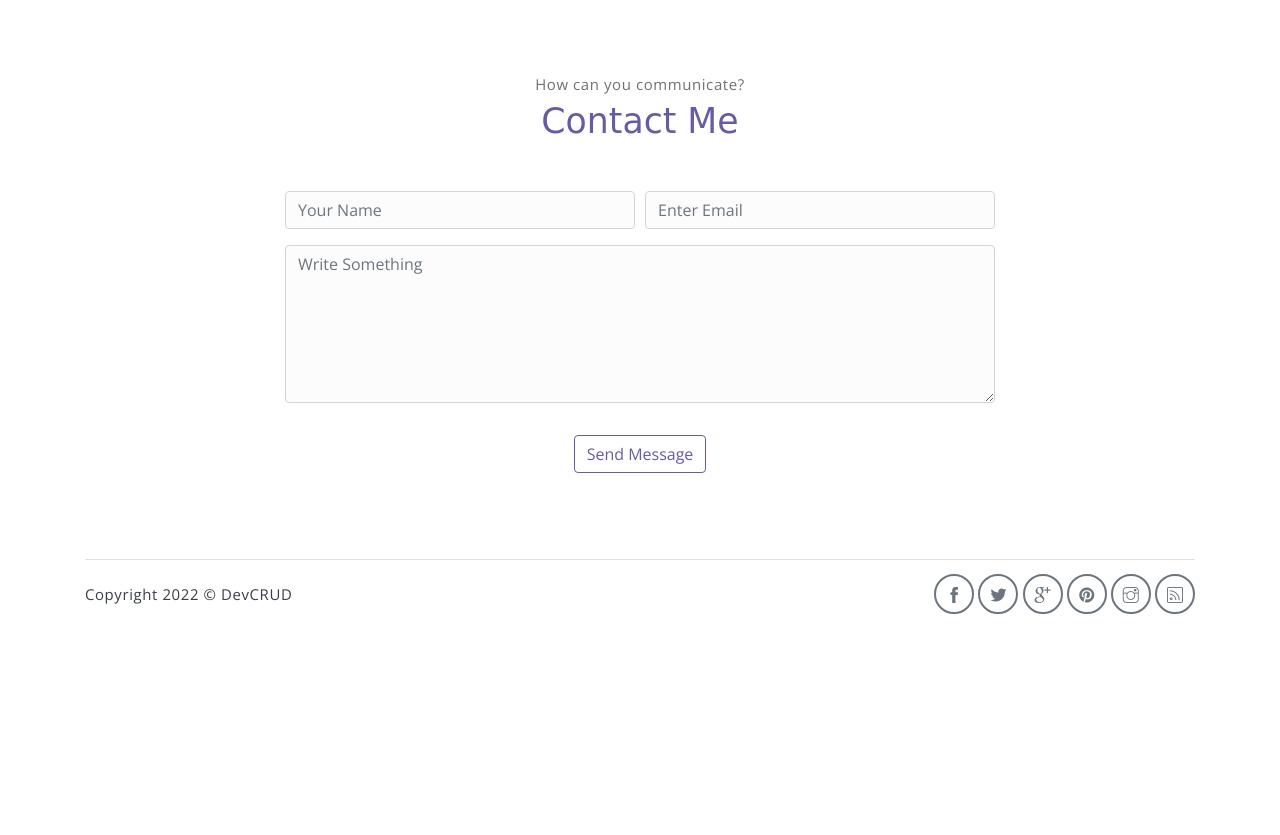
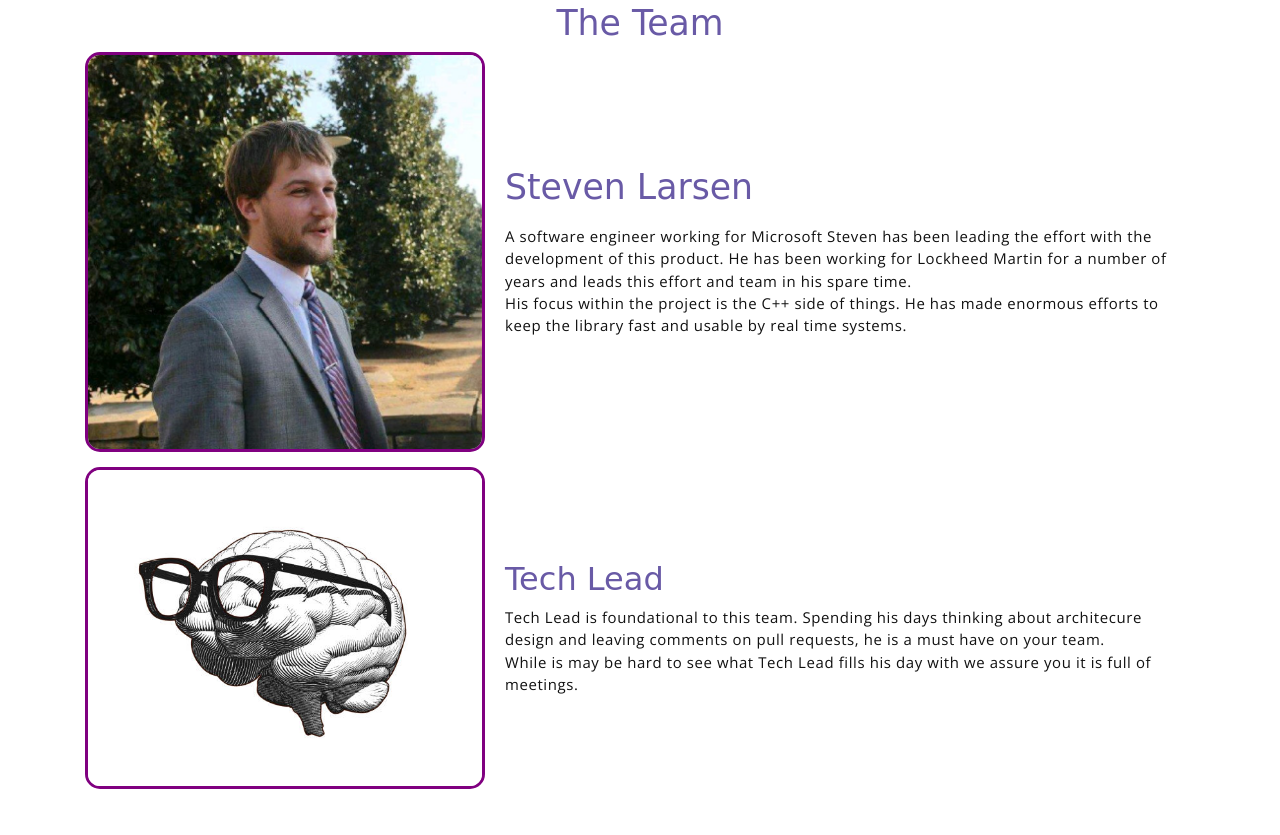
Before and after one commit to larsens-smu/conv.github.io, a website: page www/public_html/index.html in a window 1280 px wide. Shown: the part 3805-4640 px from the top of the page. Before the commit the page ends 4434 px from the top, so only its background shows below. Drawn offline with nearby package versions, Linux system fonts and the light colour scheme; a web font is replaced by a local one.

Commit message:
added team section

```diff
--- a/www/public_html/index.html
+++ b/www/public_html/index.html
@@ -207,6 +207,42 @@
         </div><!-- end of container -->
     </section><!-- end of blog section -->
 
+
+        <!-- about section -->
+        <section class="section pt-0" id="about">
+            <!-- container -->
+            <div class="container text-center">
+                <!-- about wrapper -->
+                <h1 class="section-title mb-2">The Team</h1>
+                <div class="about">
+                    <div class="about-img-holder">
+                        <img style="border-radius: 15px; border: solid; border-color: purple;"
+                        src="assets/imgs/steven.jpeg" class="about-img" alt="Download free bootstrap 4 landing page, free boootstrap 4 templates, Download free bootstrap 4.1 landing page, free boootstrap 4.1.1 templates, meyawo Landing page">
+                    </div>
+                    <div class="about-caption">
+                        <h2 class="section-title mb-3">Steven Larsen</h2>
+                        <p>
+                            A software engineer working for Microsoft Steven has been leading the effort with the development of this product. He has been working for Lockheed Martin for a number of years and leads this effort and team in his spare time.
+                            <br>His focus within the project is the C++ side of things. He has made enormous efforts to keep the library fast and usable by real time systems.
+                        </p>
+                    </div>
+                </div><!-- end of about wrapper -->
+                <div class="about">
+                    <div class="about-img-holder">
+                        <img style="border-radius: 15px; border: solid; border-color: purple;"
+                        src="assets/imgs/brain.jpeg" class="about-img" alt="Download free bootstrap 4 landing page, free boootstrap 4 templates, Download free bootstrap 4.1 landing page, free boootstrap 4.1.1 templates, meyawo Landing page">
+                    </div>
+                    <div class="about-caption">
+                        <h2 ciolass="sectn-title mb-3">Tech Lead</h2>
+                        <p>
+                            Tech Lead is foundational to this team. Spending his days thinking about architecure design and leaving comments on pull requests, he is a must have on your team.
+                            <br>While is may be hard to see what Tech Lead fills his day with we assure you it is full of meetings.
+                        </p>
+                    </div>
+                </div><!-- end of about wrapper -->
+            </div><!-- end of container -->
+        </section> <!-- end of about section -->
+
     <!-- contact section -->
     <section class="section" id="contact">
         <div class="container text-center">
```
Also changed, not shown: www/public_html/assets/imgs/brain.jpeg (added), www/public_html/assets/imgs/steven.jpeg (added).
